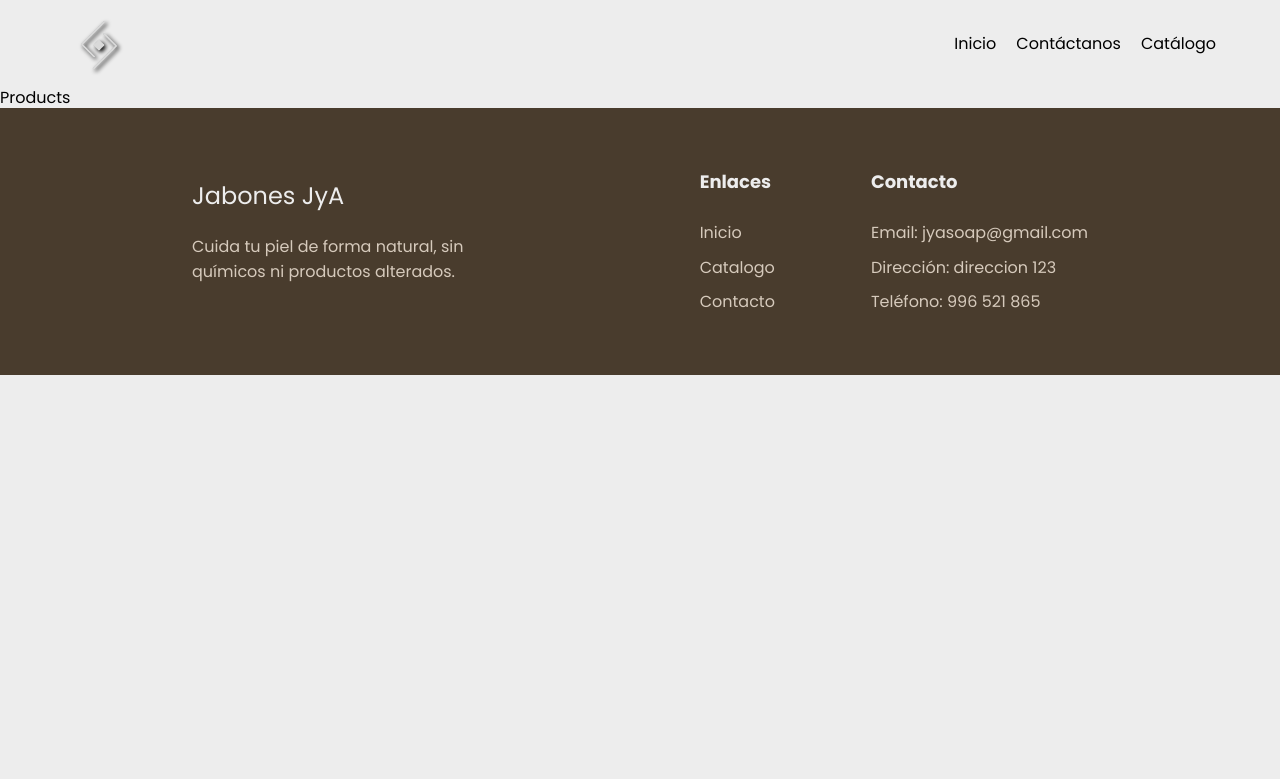
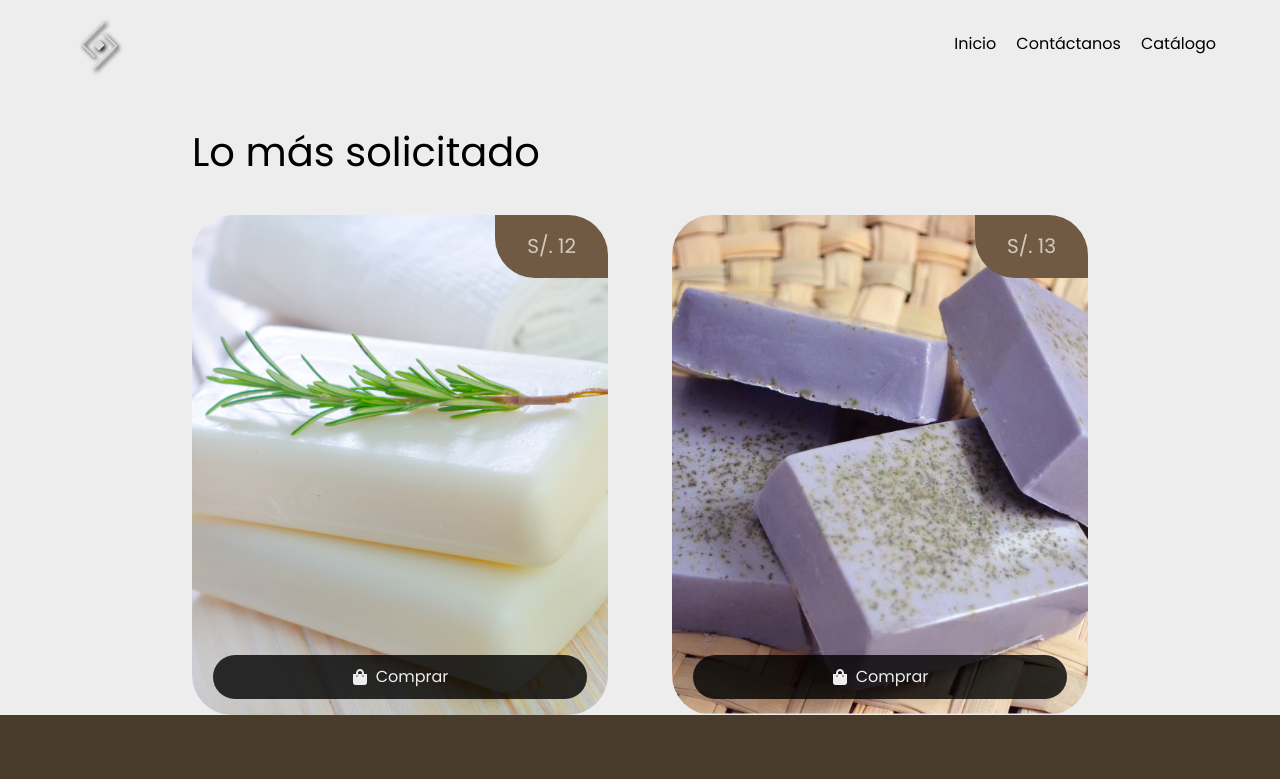
Before and after one commit to donatto22/jabones-jya, a React (Vite) app: page /products in a window 1280 px wide. Shown: the top 779 px of the page. Built offline with nearby package versions, Linux system fonts and the light colour scheme.

Commit message:
Se agregan 2 productos en la pagina de productos

```diff
--- /dev/null
+++ b/src/jabonesapp/components/CardProduct.jsx
@@ -0,0 +1,33 @@
+import { Box, Button, Tooltip, VStack } from "@chakra-ui/react"
+import { FaShoppingBag } from "react-icons/fa"
+
+import PropTypes  from 'prop-types'
+
+export const CardProduct = ({ image, price, tooltipLabel }) => {
+    return (
+        <VStack bgImage={ image } bgPosition='center' bgSize='cover'
+        bgRepeat='no-repeat' width='50%'
+        bgColor='red' borderRadius='40px' height='500px'
+        justifyContent='space-between' alignItems='end'>
+            <Box color='var(--soap)' bgColor='var(--brown)' p='1em 1.6em'
+            borderRadius='0 40px' fontSize='20px'> S/. { price || '10' }</Box>
+
+            <Tooltip label={tooltipLabel} bgColor='rgba(0, 0, 0, .4)' p='10px 20px' color='var(--white)' borderRadius='20px' placement="top">
+                <Button cursor='pointer' p='.8em 0' m='0 auto 1em' leftIcon={<FaShoppingBag/>}
+                width='90%' bgColor='rgba(0, 0, 0, .8)' borderRadius='40px'
+                color='var(--white)' border='0' sx={{
+                    '&:hover': {
+                        bgColor: 'rgba(0, 0, 0, .9)'
+                    }
+                }}>
+                    Comprar
+                </Button>
+            </Tooltip>
+        </VStack>
+    )
+}
+
+CardProduct.propTypes = {
+    price: PropTypes.string,
+    tooltipLabel: PropTypes.string
+}
--- a/src/jabonesapp/pages/Products.jsx
+++ b/src/jabonesapp/pages/Products.jsx
@@ -1,9 +1,24 @@
+import { Box, Stack, Text } from "@chakra-ui/react"
 import { JabonesLayout } from "../layout/JabonesLayout"
+
+import { CardProduct } from '../components/CardProduct'
+
+// imagenes
+import GlicerineSoapImage from '../../assets/glicerine_soap.png'
+import LavandaSoapImage from '../../assets/lavanda_soap.jpg'
 
 const Products = () => {
     return (
         <JabonesLayout>
-            <div>Products</div>
+            <Box width='70%' m='0 auto'>
+                <Text fontSize='40px'>
+                    Lo más solicitado
+                </Text>
+                <Stack direction='row' gap='4em'>
+                    <CardProduct price='12' image={GlicerineSoapImage} tooltipLabel='Jabón de glicerina' />
+                    <CardProduct price='13' image={LavandaSoapImage} tooltipLabel='Jabón de lavanda'/>
+                </Stack>
+            </Box>
         </JabonesLayout>
     )
 }
```
Also changed, not shown: src/assets/lavanda_soap.jpg (added).
